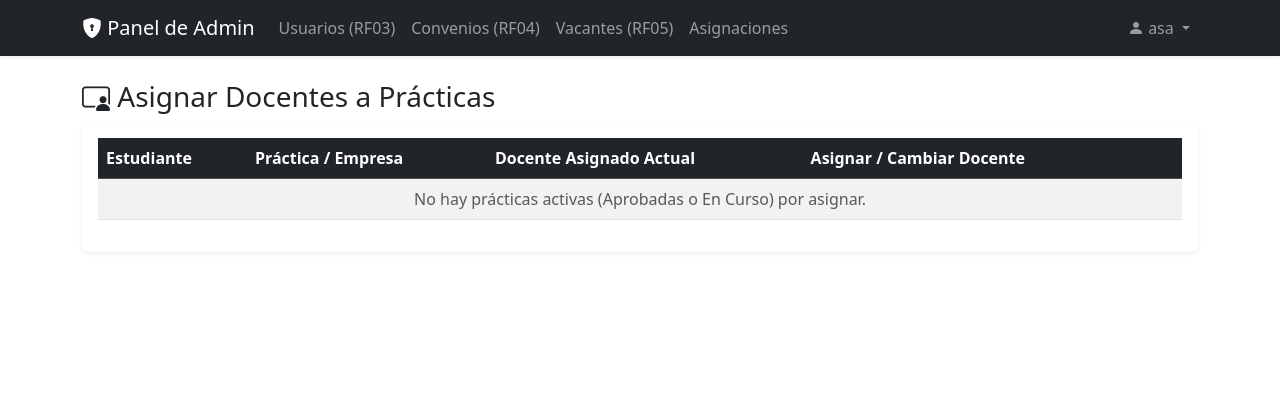
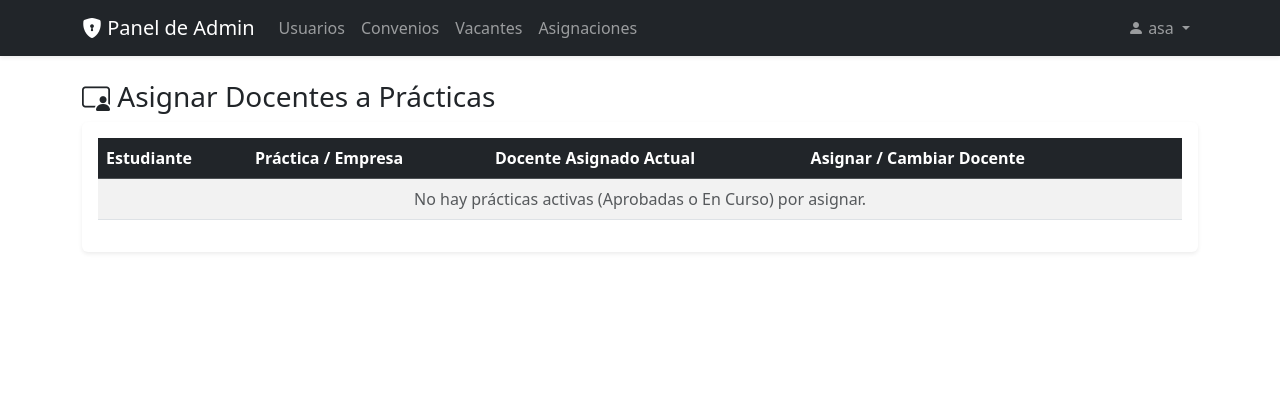
Before and after one commit to AbueloJose/CalidadPag, a PHP site: page /admin_asignaciones.php in a window 1280 px wide. Shown: the top 420 px of the page. Run offline with PHP 8.4, Linux system fonts and the light colour scheme; a user stored in the database is signed in; data comes from the database, SQL or seed files in the repository; data that the repository does not hold is empty.

Commit message:
Mi primer commit

```diff
--- a/templates/nav_admin.php
+++ b/templates/nav_admin.php
@@ -10,13 +10,13 @@
       <ul class="navbar-nav me-auto mb-2 mb-lg-0">
 
         <li class="nav-item">
-          <a class="nav-link" href="admin_gestionar_usuarios.php">Usuarios (RF03)</a>
+          <a class="nav-link" href="admin_gestionar_usuarios.php">Usuarios </a>
         </li>
         <li class="nav-item">
-          <a class="nav-link" href="admin_gestionar_convenios.php">Convenios (RF04)</a>
+          <a class="nav-link" href="admin_gestionar_convenios.php">Convenios</a>
         </li>
         <li class="nav-item">
-          <a class="nav-link" href="admin_gestionar_vacantes.php">Vacantes (RF05)</a>
+          <a class="nav-link" href="admin_gestionar_vacantes.php">Vacantes</a>
         </li>
 
         <li class="nav-item">
--- a/templates/nav_estudiante.php
+++ b/templates/nav_estudiante.php
@@ -9,10 +9,10 @@
     <div class="collapse navbar-collapse" id="navEstudiante">
       <ul class="navbar-nav me-auto mb-2 mb-lg-0">
         <li class="nav-item">
-          <a class="nav-link" href="estudiante_buscar_vacantes.php">Buscar Vacantes (RF05)</a>
+          <a class="nav-link" href="estudiante_buscar_vacantes.php">Buscar Vacantes</a>
         </li>
         <li class="nav-item">
-          <a class="nav-link" href="estudiante_mi_practica.php">Mi Práctica (RF06)</a>
+          <a class="nav-link" href="estudiante_mi_practica.php">Mi Práctica</a>
         </li>
       </ul>
       <ul class="navbar-nav ms-auto">
```
Also changed, not shown: bdinscripcion.sql (renamed from 127_0_0_1.sql), public/uploads/accesos/acceso_6_20251204_203351.png (deleted), public/uploads/accesos/acceso_7_20251205_033944.png (added), public/uploads/accesos/acceso_7_20251205_034220.png (added), public/uploads/accesos/acceso_7_20251205_034330.png (added), public/uploads/accesos/acceso_7_20251205_034432.png (added), public/uploads/accesos/acceso_8_20251211_053932.png (added), public/uploads/biometria/ref_1764876723_6931e1b3ef79f.png (deleted), public/uploads/biometria/ref_1764902252_6932456c8b4e2.png (added), public/uploads/biometria/ref_1764902510_6932466e474e2.png (added), public/uploads/perfiles/usuario_8.jpg (renamed from public/uploads/perfiles/usuario_6.jpg).
